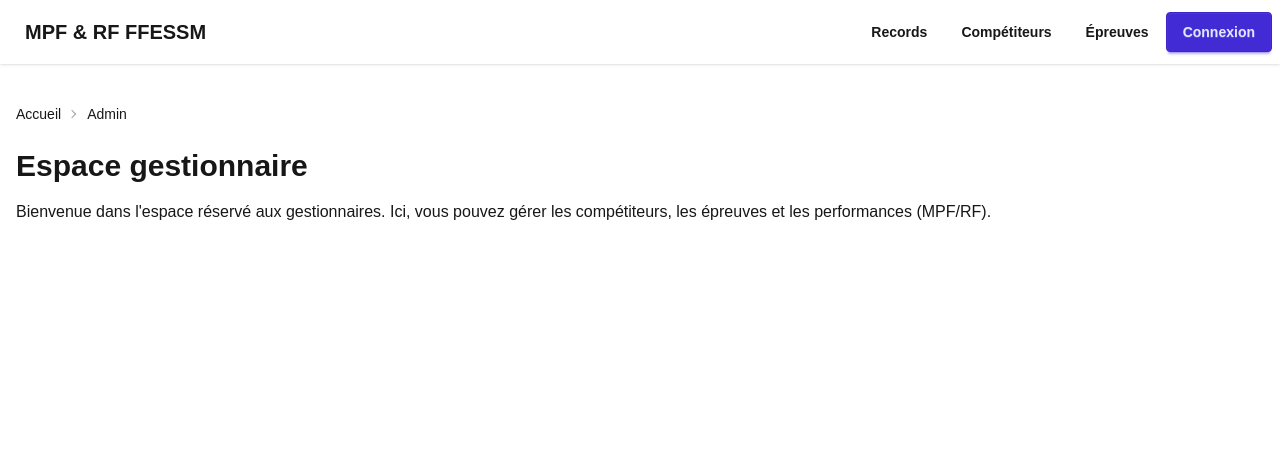
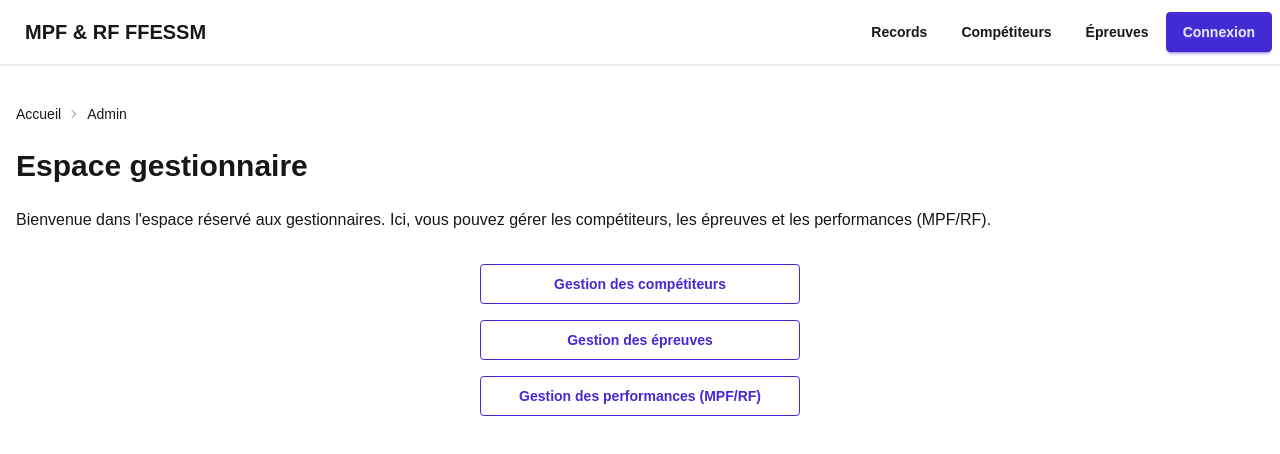
Before and after one commit to operdrix/mpf-rf, a Next.js app: page /admin in a window 1280 px wide. Shown: the top 454 px of the page. Built offline with nearby package versions, Linux system fonts and the light colour scheme.

Commit message:
✨ feat: enhance AdminDashboard with navigation links for competitors, events, and performances management

```diff
--- a/src/app/admin/page.tsx
+++ b/src/app/admin/page.tsx
@@ -1,9 +1,15 @@
+import Link from "next/link";
+
 export default function AdminDashboard() {
   return (
     <div>
-      <h1 className="text-3xl font-bold mb-4">Espace gestionnaire</h1>
-      <p className="mb-4">Bienvenue dans l&apos;espace réservé aux gestionnaires. Ici, vous pouvez gérer les compétiteurs, les épreuves et les performances (MPF/RF).</p>
-      {/* Liens ou boutons vers les différentes gestions à venir */}
+      <h1 className="text-3xl font-bold mb-6">Espace gestionnaire</h1>
+      <p className="mb-8">Bienvenue dans l&apos;espace réservé aux gestionnaires. Ici, vous pouvez gérer les compétiteurs, les épreuves et les performances (MPF/RF).</p>
+      <div className="flex flex-col gap-4 max-w-xs mx-auto">
+        <Link href="/admin/competiteurs" className="btn btn-outline btn-primary">Gestion des compétiteurs</Link>
+        <Link href="/admin/epreuves" className="btn btn-outline btn-primary">Gestion des épreuves</Link>
+        <Link href="/admin/performances" className="btn btn-outline btn-primary">Gestion des performances (MPF/RF)</Link>
+      </div>
     </div>
   );
 }
```
